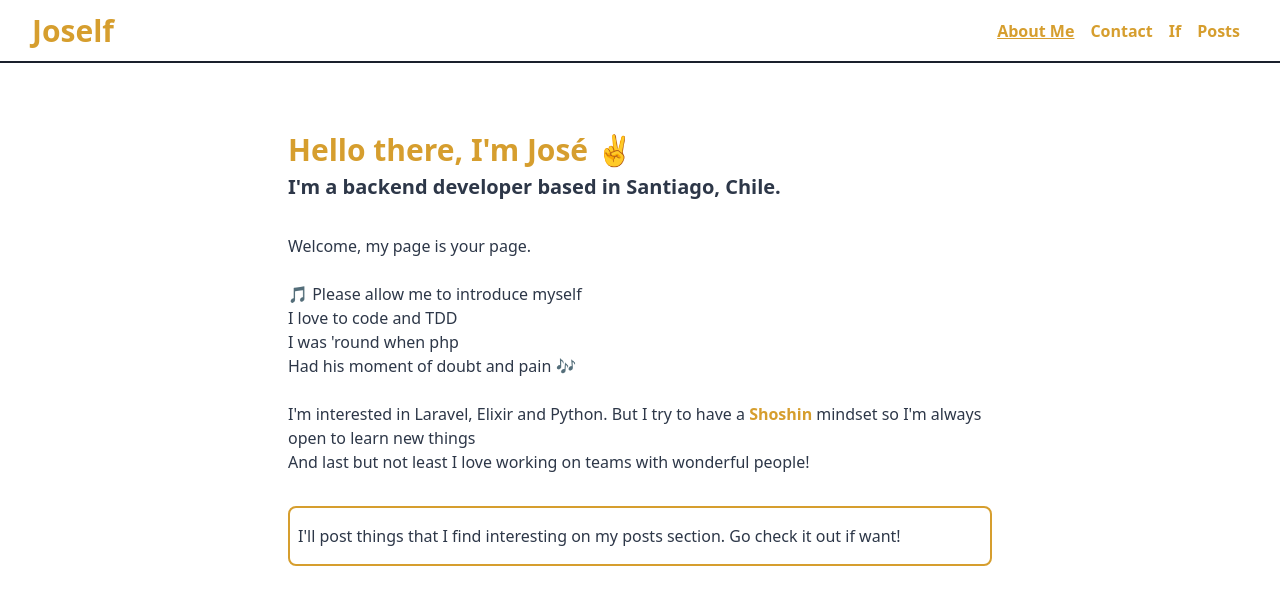
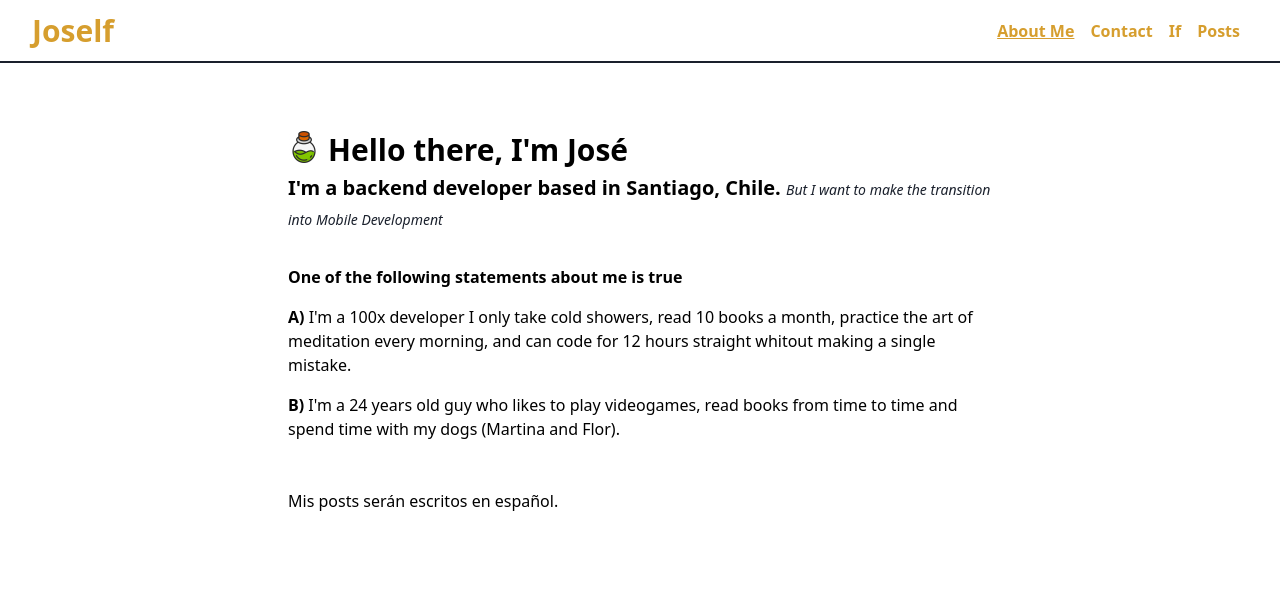
Before and after one commit to lastrafda/joself, a Vue app: page / in a window 1280 px wide. Shown: the top 604 px of the page. Built offline with nearby package versions, Linux system fonts and the light colour scheme.

Commit message:
Changed 'About' page content

```diff
--- a/src/components/About.vue
+++ b/src/components/About.vue
@@ -1,31 +1,34 @@
 <template>
   <div class="px-4 py-8">
     <div>
-      <h1 class="text-3xl font-semibold text-yellow-600">Hello there, I'm José ✌</h1>
-      <p
-        class="text-xl font-semibold text-gray-800"
-      >I'm a backend developer based in Santiago, Chile.</p>
+      <img src="poison.png" class="h-8 inline relative" alt="A flask of poison" style="top:-10px" />
+
+      <h1 class="text-3xl font-semibold inline pl-2">Hello there, I'm José</h1>
+      <p class="text-xl font-semibold">
+        I'm a backend developer based in Santiago, Chile.
+        <span
+          class="py-8 italic text-gray-900 text-sm font-medium"
+        >But I want to make the transition into Mobile Development</span>
+      </p>
     </div>
-    <div class="py-8 text-gray-800">
-      <p>Welcome, my page is your page.</p>
-      <br />
-      <p>🎵 Please allow me to introduce myself</p>
-      <p>I love to code and TDD</p>
-      <p>I was 'round when php</p>
-      <p>Had his moment of doubt and pain 🎶</p>
-      <br />
-      <p>
-        I'm interested in Laravel, Elixir and Python. But I try to have a
-        <router-link
-          to="/posts/shoshin"
-          class="text-yellow-600 font-bold hover:underline pr-1"
-        >Shoshin</router-link>mindset so I'm always open to learn new things
+
+    <div class="py-8">
+      <p class="font-bold">One of the following statements about me is true</p>
+      <p class="py-4">
+        <span class="font-semibold">A)</span>
+        I'm a 100x developer I only take cold showers, read 10 books a month,
+        practice the art of meditation every morning, and can code for 12
+        hours straight whitout making a single mistake.
       </p>
-      <p>And last but not least I love working on teams with wonderful people!</p>
+      <p class="pb-4">
+        <span class="font-semibold">B)</span>
+        I'm a 24 years old guy who likes to play videogames, read books from time to time
+        and spend time with my dogs (Martina and Flor).
+      </p>
     </div>
-    <div
-      class="rounded-lg border-solid border-2 border-yellow-600 text-gray-800 py-4 px-2"
-    >I'll post things that I find interesting on my posts section. Go check it out if want!</div>
+    <div>
+      <p>Mis posts serán escritos en español.</p>
+    </div>
   </div>
 </template>
 
```
